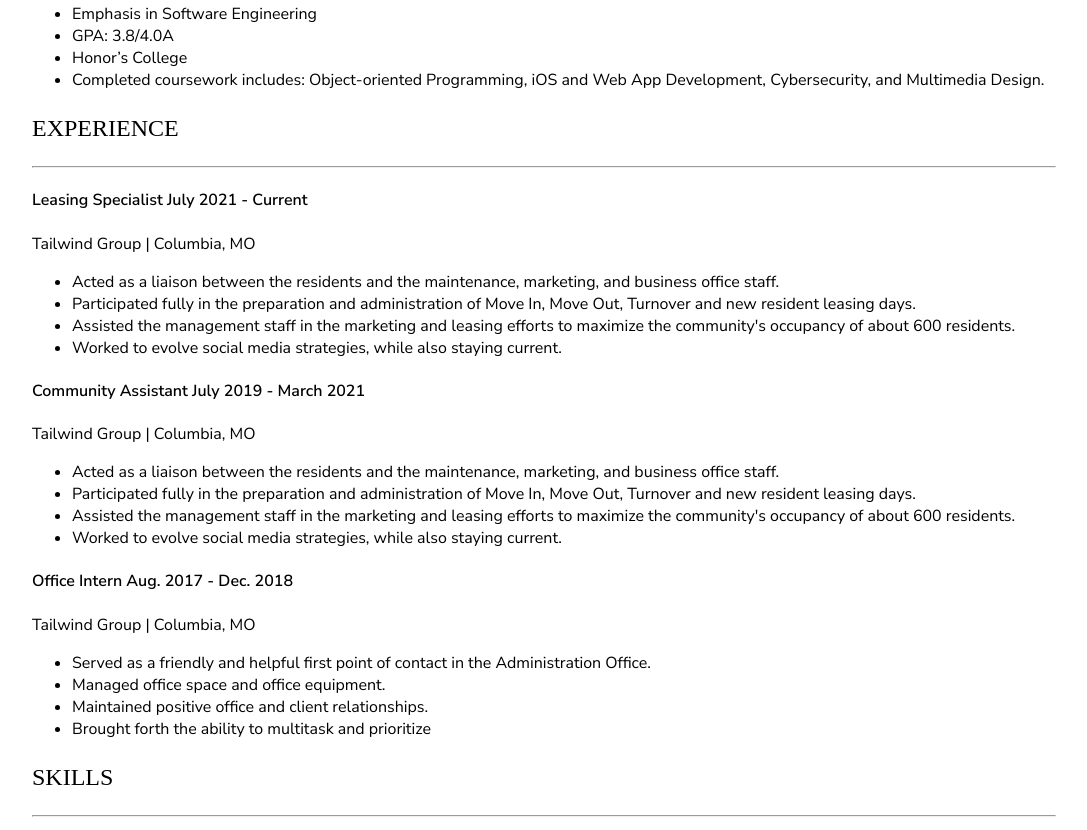
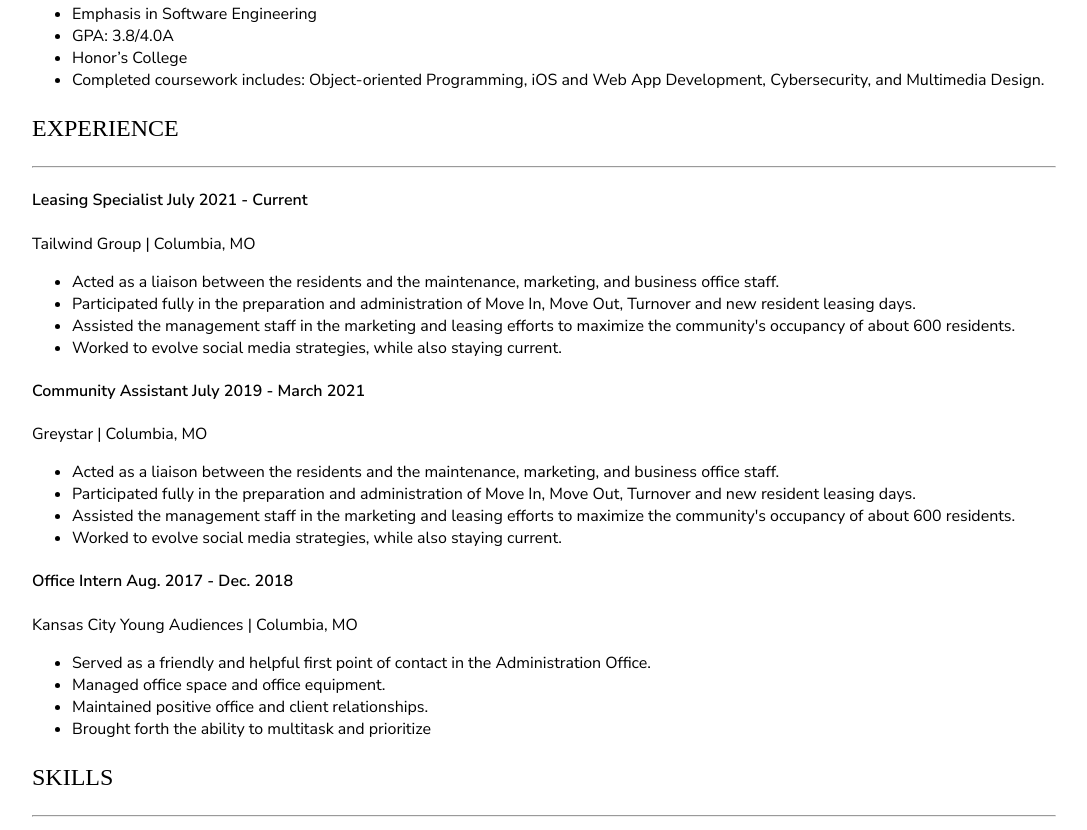
Before and after one commit to FeliciaLeaton/FeliciaLeaton.github.io, a plain HTML site: page index.html in a window 1280 px wide. Shown: the part 408-1238 px from the top of the page, without its empty margins (96-1183 px from the left). Drawn offline with Linux system fonts and the light colour scheme; a web font is replaced by a local one.

Commit message:
Update index.html

```diff
--- a/index.html
+++ b/index.html
@@ -83,7 +83,7 @@
 
 
     <h4>Community Assistant	July 2019 - March 2021</h4>
-    <p>Tailwind Group | Columbia, MO</p>
+    <p>Greystar | Columbia, MO</p>
         <ul>
             <li>Acted as a liaison between the residents and the maintenance, marketing, and business office staff.</li>
             <li>Participated fully in the preparation and administration of Move In, Move Out, Turnover and new resident leasing days.</li>
@@ -94,7 +94,7 @@
 
 
     <h4>Office Intern 	Aug. 2017 - Dec. 2018</h4>
-    <p>Tailwind Group | Columbia, MO</p>
+    <p>Kansas City Young Audiences | Columbia, MO</p>
         <ul>
             <li>Served as a friendly and helpful first point of contact in the Administration Office.</li>
             <li>Managed office space and office equipment.</li>
```
